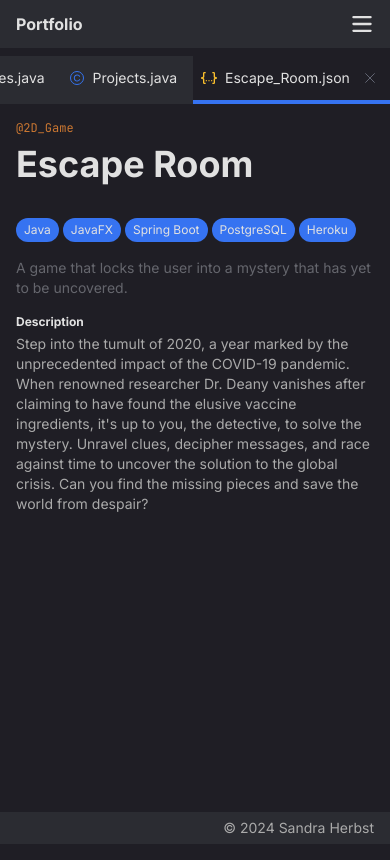
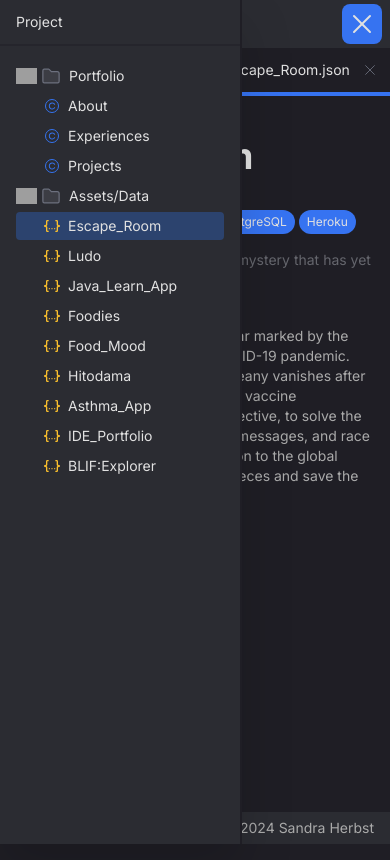
Before and after one commit to sandra-herbst/ide-portfolio, an Angular app in the folder portfolio/: page /projects/0 in a window 390 px wide. Both pictures are taken after a click on the button "Open main menu". Built offline with nearby package versions, Linux system fonts and the light colour scheme; grey boxes are pictures that could not be loaded.

Commit message:
[PS-7] Fixed layout. Implemented navigation on mobile

```diff
--- a/portfolio/src/app/app.component.html
+++ b/portfolio/src/app/app.component.html
@@ -1,5 +1,5 @@
 <div
-  class="h-screen gap-y-1 max-laptop:flex max-laptop:flex-col laptop:grid laptop:grid-rows-[48px_1fr_28px] laptop:grid-cols-[auto_1fr] laptop:overflow-hidden">
+  class="h-screen laptop:gap-y-1 max-laptop:flex max-laptop:flex-col laptop:grid laptop:grid-rows-[48px_1fr_28px] laptop:grid-cols-[auto_1fr] laptop:overflow-hidden">
   <!-- top with navigation -->
   <pw-header class="laptop:col-span-4 laptop:row-span-1"></pw-header>
 
--- a/portfolio/src/app/core/component/header/header.component.html
+++ b/portfolio/src/app/core/component/header/header.component.html
@@ -13,14 +13,21 @@
 
   <!-- mobile menu button -->
   <button
-    (click)="onHamburgerMenuButtonClicked($event)"
+    (click)="onHamburgerMenuButtonClicked()"
     data-collapse-toggle="navbar-default"
     type="button"
-    class="laptop:hidden inline-flex items-center w-10 h-10 justify-center text-sm text-white rounded-lg hover:bg-secondary-blue"
+    class="laptop:hidden inline-flex items-center w-10 h-10 justify-center text-sm text-white rounded-lg"
+    [ngClass]="{ 'bg-secondary-blue': isSideNavOpen }"
     aria-controls="navbar-default"
     aria-expanded="false">
     <span class="sr-only">Open main menu</span>
-    <svg class="w-5 h-4" aria-hidden="true" xmlns="http://www.w3.org/2000/svg" fill="none" viewBox="0 0 17 14">
+    <svg
+      *ngIf="!isSideNavOpen"
+      class="w-5 h-4"
+      aria-hidden="true"
+      xmlns="http://www.w3.org/2000/svg"
+      fill="none"
+      viewBox="0 0 17 14">
       <path
         stroke="currentColor"
         stroke-linecap="round"
@@ -28,5 +35,15 @@
         stroke-width="2"
         d="M1 1h15M1 7h15M1 13h15" />
     </svg>
+    <svg
+      *ngIf="isSideNavOpen"
+      class="w-8 h-8"
+      width="800px"
+      height="800px"
+      viewBox="0 0 24 24"
+      xmlns="http://www.w3.org/2000/svg">
+      <path d="M18 6L6 18" stroke="#E1E1E1" stroke-width="1.5" stroke-linecap="round" stroke-linejoin="round" />
+      <path d="M6 6L18 18" stroke="#E1E1E1" stroke-width="1.5" stroke-linecap="round" stroke-linejoin="round" />
+    </svg>
   </button>
 </header>
--- a/portfolio/src/app/core/component/header/header.component.ts
+++ b/portfolio/src/app/core/component/header/header.component.ts
@@ -1,15 +1,27 @@
-import { Component } from "@angular/core";
+import { Component, OnInit } from "@angular/core";
 import { LogService } from "../../service/log.service";
+import { NavigationService } from "../../service/navigation.service";
 
 @Component({
   selector: "pw-header",
   templateUrl: "./header.component.html",
   styleUrls: ["./header.component.css"],
 })
-export class HeaderComponent {
-  constructor(private logger: LogService) {}
+export class HeaderComponent implements OnInit {
+  isSideNavOpen: boolean | undefined;
 
-  onHamburgerMenuButtonClicked($event: MouseEvent): void {
-    this.logger.log($event.button.toString());
+  constructor(
+    private navService: NavigationService,
+    private logger: LogService
+  ) {}
+
+  ngOnInit(): void {
+    this.navService.isSideNavigationOpen$.subscribe(value => {
+      this.isSideNavOpen = value;
+    });
+  }
+
+  onHamburgerMenuButtonClicked(): void {
+    this.navService.toggleSideNavigation();
   }
 }
--- a/portfolio/src/app/core/component/side-navigation/side-navigation.component.html
+++ b/portfolio/src/app/core/component/side-navigation/side-navigation.component.html
@@ -1,6 +1,6 @@
 <aside
-  class="hidden h-full bg-gray-200 laptop:col-span-1 laptop:row-span-1 laptop:flex border-black"
-  [ngClass]="{ 'border-r-0': !isOpen, 'border-r-4': isOpen }">
+  class="max-laptop:drop-shadow-2xl border-r-2 transition-transform duration-300 ease-in-out laptop:translate-x-0 fixed z-40 top-0 left-0 h-full bg-gray-200 laptop:static laptop:col-span-1 laptop:row-span-1 laptop:flex border-black"
+  [ngClass]="isOpen ? 'translate-x-0 laptop:border-r-4' : '-translate-x-full laptop:border-r-0'">
   <div
     class="hidden laptop:flex justify-between flex-shrink-0 flex-grow-0 w-14 flex-col border-r-4 border-black overflow-hidden">
     <button
@@ -20,8 +20,8 @@
       </a>
     </div>
   </div>
-  <div *ngIf="isOpen" class="overflow-hidden w-60">
-    <p class="px-4 py-1.5 border-b-2 border-gray-300 text-white">Project</p>
+  <div *ngIf="isOpen" class="overflow-y-auto laptop:overflow-hidden w-60">
+    <p class="py-3 px-4 laptop:py-1.5 border-b-2 border-gray-300 text-white">Project</p>
     <nav class="mt-4 mx-4 my-2">
       <li class="list-none">
         <pw-side-navigation-folder label="Portfolio" [items]="mainNavItems"></pw-side-navigation-folder>
--- a/portfolio/src/app/core/component/side-navigation/side-navigation.component.ts
+++ b/portfolio/src/app/core/component/side-navigation/side-navigation.component.ts
@@ -1,4 +1,4 @@
-import { Component, OnInit } from "@angular/core";
+import {Component, HostListener, OnInit} from "@angular/core";
 import { NgClass, NgForOf, NgIf, NgOptimizedImage } from "@angular/common";
 import { NavigationService } from "../../service/navigation.service";
 import { NavigationItem } from "../../model/local/navigation-item.model";
@@ -17,7 +17,7 @@ import { PortfolioService } from "../../service/portfolio.service";
 export class SideNavigationComponent implements OnInit {
   projectNavItems: NavigationItem[] = [];
   mainNavItems: NavigationItem[] = [];
-  isOpen: boolean = true;
+  isOpen: boolean | undefined;
 
   constructor(
     private navService: NavigationService,
@@ -26,15 +26,32 @@ export class SideNavigationComponent implements OnInit {
   ) {}
 
   ngOnInit(): void {
+    this.navService.isSideNavigationOpen$.subscribe(value => {
+      this.isOpen = value;
+    });
     this.mainNavItems = this.navService.getMainNavItems();
     this.portfolioService.getProjects().subscribe(data => {
       this.projectNavItems = data.map(project => {
         return this.portfolioService.getNavigationItemFromProject(project);
       });
     });
+    this.onInitNavigation();
+  }
+
+  @HostListener("window:resize", ["$event"])
+  onResize(): void {
+    this.onInitNavigation();
+  }
+
+  onInitNavigation(): void {
+    if (window.innerWidth < 1024) {
+      this.navService.setSideNavigation(false);
+    } else if (window.innerWidth >= 1024) {
+      this.navService.setSideNavigation(true);
+    }
   }
 
   onNavigationToggleClick(): void {
-    this.isOpen = !this.isOpen;
+    this.navService.toggleSideNavigation();
   }
 }
--- a/portfolio/src/app/core/component/top-navigation/top-navigation-item/top-navigation-item.component.html
+++ b/portfolio/src/app/core/component/top-navigation/top-navigation-item/top-navigation-item.component.html
@@ -1,23 +1,24 @@
-<div
-  class="pl-4 h-full flex items-center justify-center space-x-4 tablet:space-x-2 border-b-4 tablet:border-b-2 hover:bg-gray-100 hover:text-black"
+<a
+  class="pl-4 h-full flex items-center justify-center space-x-4 tablet:space-x-2 border-b-4 tablet:border-b-2 hover:bg-gray-100"
   [ngClass]="{
     'pr-2': navItem?.navType === NavigationType.DYNAMIC,
     'pr-6': navItem?.navType === NavigationType.MAIN
   }"
-  [routerLinkActive]="'hover:secondary-blue border-secondary-blue bg-black text-secondary-blue'"
+  [routerLink]="navItem?.route"
+  [routerLinkActive]="'hover:secondary-blue border-secondary-blue bg-black'"
   [routerLinkActiveOptions]="{ exact: true }">
-  <a class="h-full flex items-center justify-center" [routerLink]="navItem?.route">
+  <div class="h-full flex items-center justify-center">
     <img
       class="mr-2"
       width="16"
       height="16"
       ngSrc="assets/icons/{{ navItem?.fileInfo?.fileName }}.{{ navItem?.fileInfo?.fileExtension }}"
       alt="{{ navItem?.fileInfo?.altText }}" />
-    <div pwUnderscoreLabel [label]="navItem?.label + '.' + navItem?.fileInfo?.fileType"></div
-  ></a>
+    <div pwUnderscoreLabel [label]="navItem?.label + '.' + navItem?.fileInfo?.fileType"></div>
+  </div>
   <div *ngIf="navItem?.navType === NavigationType.DYNAMIC" class="rounded-full hover:bg-black p-1">
     <button (click)="onRemoveTabClick()" class="flex items-center justify-center h-4 w-4">
       <img width="14" height="14" ngSrc="../../../../../assets/icons/close_icon.svg" alt="Close window" />
     </button>
   </div>
-</div>
+</a>
--- a/portfolio/src/app/core/service/navigation.service.ts
+++ b/portfolio/src/app/core/service/navigation.service.ts
@@ -1,7 +1,7 @@
 import { Injectable } from "@angular/core";
 import { NavigationEnd, Router } from "@angular/router";
 import { NavigationItem } from "../model/local/navigation-item.model";
-import { BehaviorSubject, filter, map } from "rxjs";
+import { BehaviorSubject, filter, map, Observable } from "rxjs";
 import { NavigationFileInfo } from "../model/local/navigation-file-info.model";
 import { NavigationType } from "../model/local/navigation-item.enum";
 import { NavigationFileType } from "../model/local/navigation-file-type.enum";
@@ -10,8 +10,11 @@ import { NavigationFileType } from "../model/local/navigation-file-type.enum";
   providedIn: "root",
 })
 export class NavigationService {
+  private isSideNavigationOpenSubject: BehaviorSubject<boolean> = new BehaviorSubject<boolean>(false);
+  public isSideNavigationOpen$: Observable<boolean> = this.isSideNavigationOpenSubject.asObservable();
+
   private currentRouteSubject: BehaviorSubject<string> = new BehaviorSubject<string>("");
-  public currentRoute$ = this.currentRouteSubject.asObservable();
+  public currentRoute$: Observable<string> = this.currentRouteSubject.asObservable();
 
   private JAVA_ICON: NavigationFileInfo = {
     fileType: NavigationFileType.JAVA,
@@ -84,6 +87,14 @@ export class NavigationService {
     }
   }
 
+  toggleSideNavigation(): void {
+    this.isSideNavigationOpenSubject.next(!this.isSideNavigationOpenSubject.value);
+  }
+
+  setSideNavigation(value: boolean): void {
+    this.isSideNavigationOpenSubject.next(value);
+  }
+
   getMainNavItems(): NavigationItem[] {
     return [...this.mainNavigationItems];
   }
--- a/portfolio/src/assets/data/portfolio.json
+++ b/portfolio/src/assets/data/portfolio.json
@@ -317,7 +317,7 @@
         {
           "id": "0",
           "altText": "image",
-          "imageUrl": "assets/images/blif/login-screen.png"
+          "imageUrl": "assets/images/blif/project-overview.png"
         },
         {
           "id": "1",
@@ -327,12 +327,12 @@
         {
           "id": "2",
           "altText": "image",
-          "imageUrl": "assets/images/blif/preview.png"
+          "imageUrl": "assets/images/blif/create_entry.png"
         },
         {
           "id": "3",
           "altText": "image",
-          "imageUrl": "assets/images/blif/project-overview.png"
+          "imageUrl": "assets/images/blif/preview.png"
         }
       ],
       "title": "BLIF:Explorer",
```
